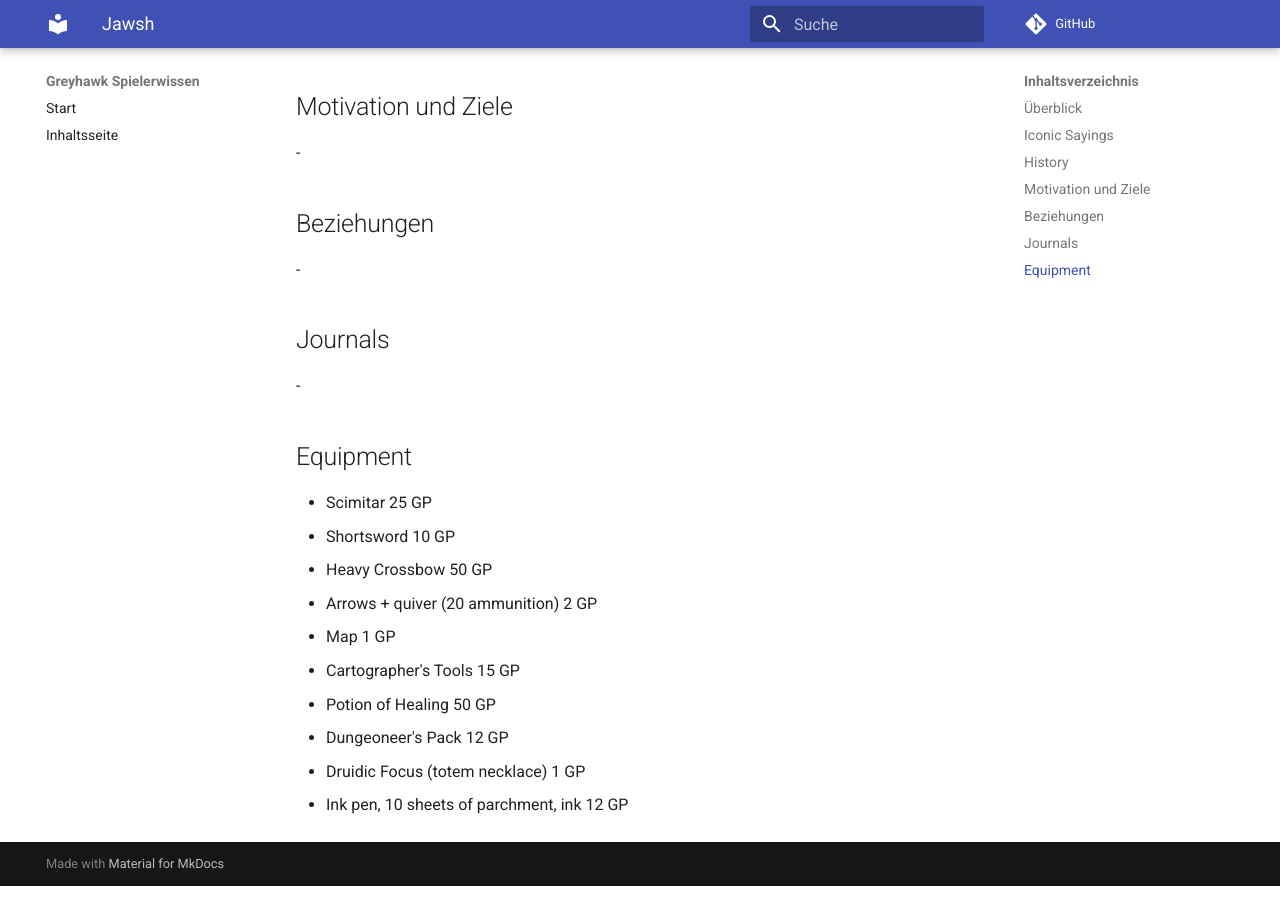
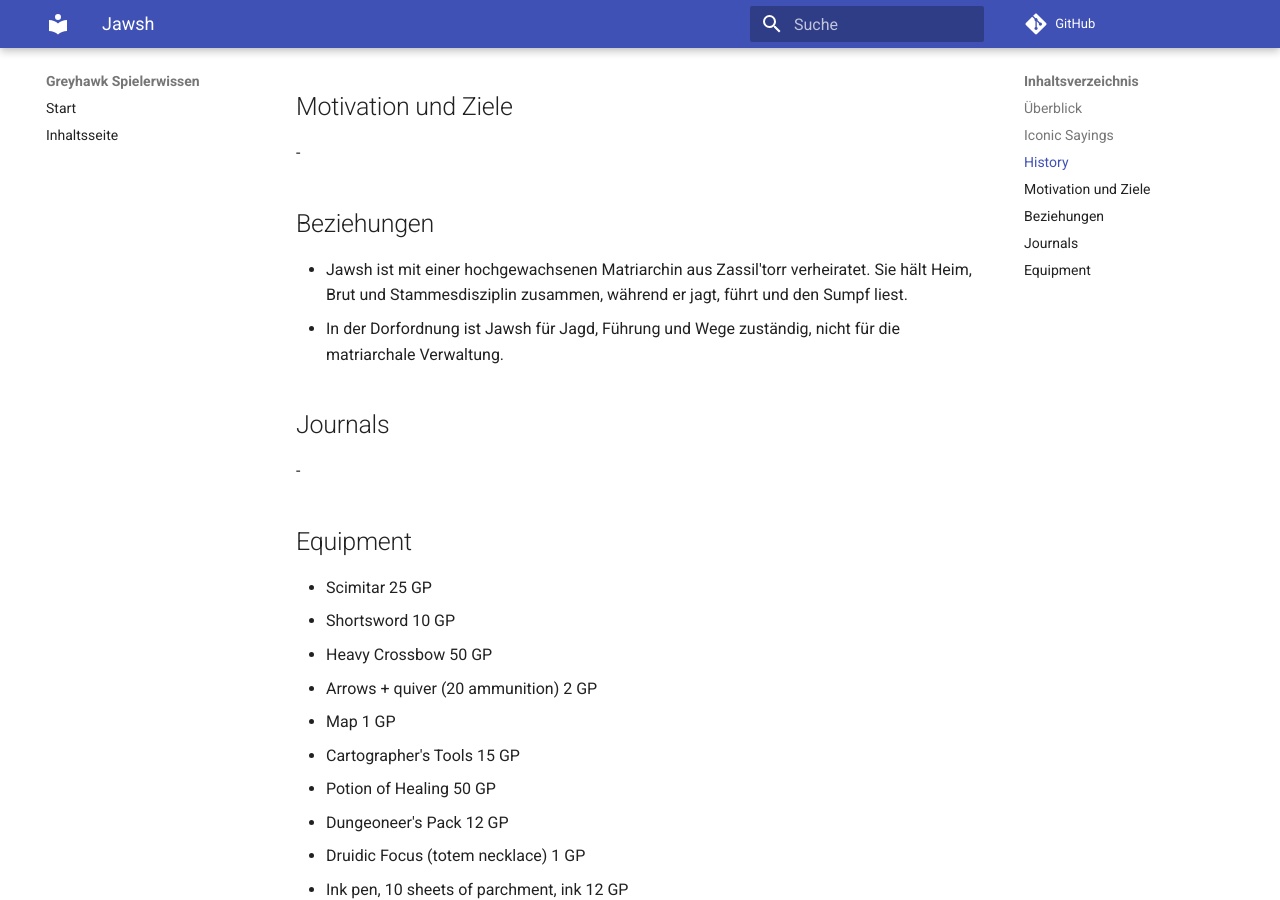
Before and after one commit to Nillorian/logseq-greyhawk-public, an MkDocs documentation site: the page built from pages/players/Jawsh.md, in a window 1280 px wide and 900 px high, scrolled down 2364 px. Built offline with MkDocs 1.6.1 and Material for MkDocs 9.7.7, drawn with Linux system fonts in a browser that asks for light colours; comment, search, counter and statistics services are not loaded.

Commit message:
update relations

```diff
--- a/pages/players/Jawsh.md
+++ b/pages/players/Jawsh.md
@@ -50,7 +50,8 @@
 
 ## Beziehungen
 
--
+- Jawsh ist mit einer hochgewachsenen Matriarchin aus Zassil'torr verheiratet. Sie hält Heim, Brut und Stammesdisziplin zusammen, während er jagt, führt und den Sumpf liest.
+- In der Dorfordnung ist Jawsh für Jagd, Führung und Wege zuständig, nicht für die matriarchale Verwaltung.
 
 ## Journals
 
```
Also changed, not shown: pages/players/Brynn Stormgrove.md (+2 -2 lines), pages/players/Inti.md (+4 -1 lines).
